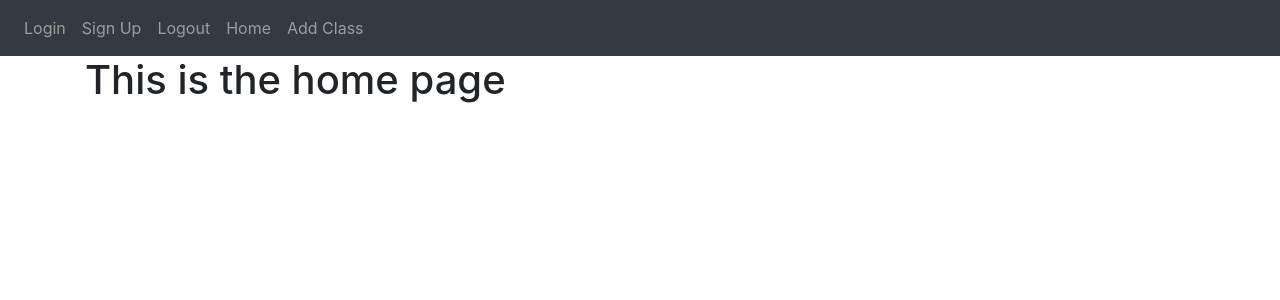
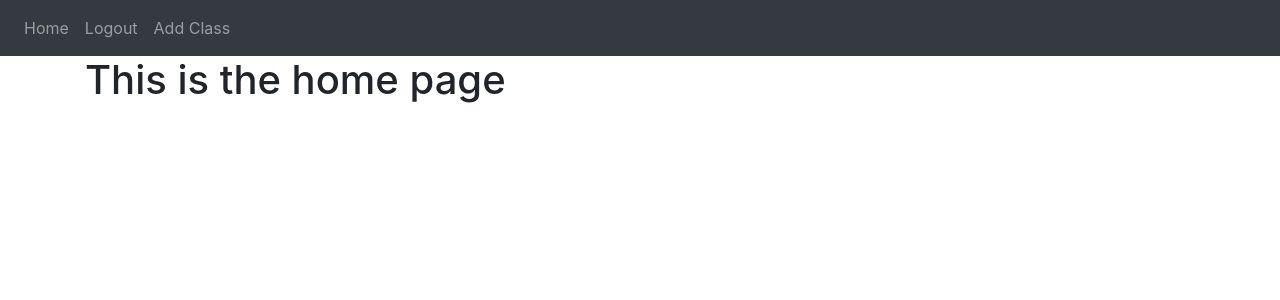
Before and after one commit to Temberlane/hangtime, a Flask app: page / in a window 1280 px wide. Shown: the top 300 px of the page. Run offline with Flask 3, Linux system fonts and the light colour scheme; a user stored in the database is signed in; some libraries are stand-ins or nearby versions.

Commit message:
cleaned up navbar with permissions

```diff
--- a/main.py
+++ b/main.py
@@ -50,8 +50,8 @@ class lectureAddtives(lectures):
         def __str__(self):
             return f"This is a lecture additive for {self.courseCode} taught by {self.instructor}."
 
-startTime1 = datetime.datetime(2024, 7, 18, 5, 4, 20)
-endTime1 = datetime.datetime(2024, 7, 18, 6, 4, 20)
+# startTime1 = datetime.datetime(2024, 7, 18, 5, 4, 20)
+# endTime1 = datetime.datetime(2024, 7, 18, 6, 4, 20)
 
-lec1 = lectures("CHM1311", "Vida Dujmovic", startTime1, endTime1,  5.0)
-lec1.setProfRating()
+# lec1 = lectures("CHM1311", "Vida Dujmovic", startTime1, endTime1,  5.0)
+# lec1.setProfRating()
--- a/website/auth.py
+++ b/website/auth.py
@@ -23,7 +23,7 @@ def login():
                 flash('Incorrect password, try again.', category='error')
         else:
             flash("Email does not exist.", category='error')
-    return render_template("login.html", boolean=True)
+    return render_template("login.html", user=current_user)
 
 @auth.route('/sign-up', methods=['GET', 'POST'])
 def sign_up():
@@ -60,7 +60,7 @@ def sign_up():
             else:
                 flash('User creation failed. Please try again.', category='error')
 
-    return render_template("sign_up.html")
+    return render_template("sign_up.html", user=current_user)
 
 @auth.route('/logout')
 @login_required
--- a/website/templates/base.html
+++ b/website/templates/base.html
@@ -29,10 +29,13 @@
       </button>
       <div class="collapse navbar-collapse" id="navbar">
         <div class="navbar-nav">
+            {% if user.is_authenticated %}
+            <a class="nav-item nav-link" id="home" href="/">Home</a>
+            <a class="nav-item nav-link" id="logout" href="/logout">Logout</a>
+            {% else %}
+            <a class="nav-item nav-link" id="signUp" href="/sign-up">Sign Up</a>
             <a class="nav-item nav-link" id="login" href="/login">Login</a>
-            <a class="nav-item nav-link" id="signUp" href="/sign-up">Sign Up</a>
-            <a class="nav-item nav-link" id="logout" href="/logout">Logout</a>
-            <a class="nav-item nav-link" id="home" href="/">Home</a>
+            {% endif %}
           <a class="nav-item nav-link" id="addClass" href="/add-class">Add Class</a>
         </div>
       </div>
--- a/website/views.py
+++ b/website/views.py
@@ -7,4 +7,4 @@ views = Blueprint('views', __name__)
 @views.route('/')
 @login_required
 def home():
-    return render_template("home.html")
+    return render_template("home.html", user=current_user)
```
Also changed, not shown: website/models.py (line endings or trailing spaces).
